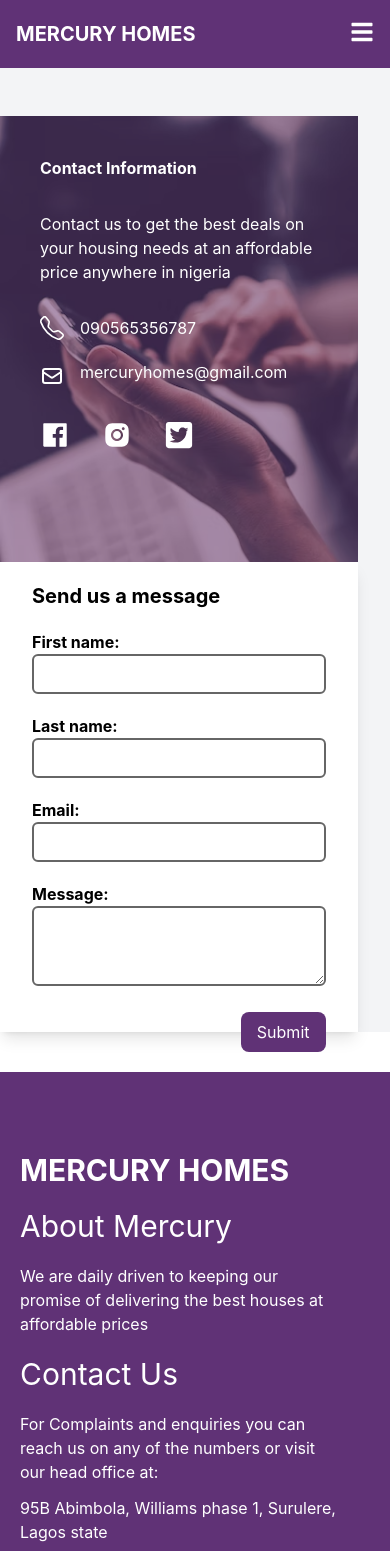
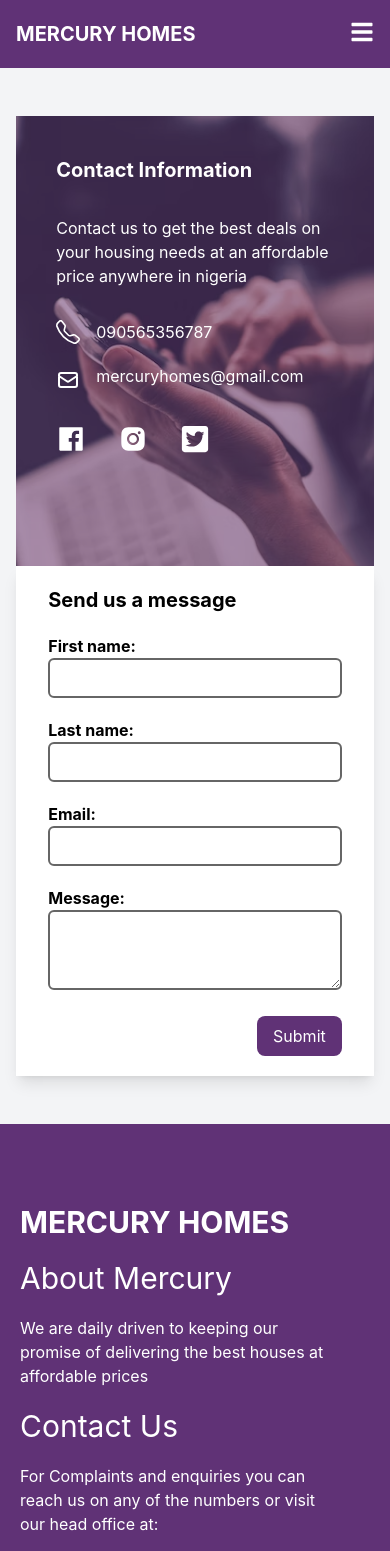
Before and after one commit to emma-junior/real-estate, a React (Create React App) app: page /contact-us in a window 390 px wide. Shown: the top 1551 px of the page. Built offline with nearby package versions, Linux system fonts and the light colour scheme.

Commit message:
made contact page responsive

```diff
--- a/src/components/About.js
+++ b/src/components/About.js
@@ -5,7 +5,7 @@ import "react-lazy-load-image-component/src/effects/blur.css";
 const About = () => {
   return (
     <>
-      <h2 className="text-[40px] lg:text-[50px] w-10/12 lg:w-3/5 text-center mx-auto font-medium mt-5">
+      <h2 className="text-[40px] lg:text-[50px] w-10/12 lg:w-3/5 text-center mx-auto font-medium ">
         We're changing the whole real estate game
       </h2>
       <div className="my-4 space-x-3 flex w-full justify-center">
--- a/src/components/Contact.js
+++ b/src/components/Contact.js
@@ -7,11 +7,11 @@ import { FaTwitterSquare } from "react-icons/fa";
 
 const Contact = () => {
   return (
-    <div className="pt-12 lg:flex w-full mx-auto justify-center ">
-      <div className="bg-contact-img w-11/12 lg:w-4/12 bg-cover text-white ">
+    <div className="py-12 lg:flex mx-auto w-11/12 justify-center ">
+      <div className="bg-contact-img lg:w-4/12 bg-cover text-white ">
         <div className="overlay px-10 pt-10 pb-28">
           <div>
-            <h2 className="font-bold">Contact Information</h2>
+            <h2 className="font-bold text-xl">Contact Information</h2>
             <p className="py-8">
               Contact us to get the best deals on your housing needs at an
               affordable price anywhere in nigeria
@@ -43,7 +43,7 @@ const Contact = () => {
         </div>
       </div>
       {/* Contact */}
-      <div className="w-11/12 lg:w-6/12 bg-white shadow-lg shadow-black-500/50 py-5">
+      <div className=" lg:w-6/12 bg-white shadow-lg shadow-black-500/50 py-5">
         <div className="lg:px-12 px-8">
           <h2 className="text-xl font-bold">Send us a message</h2>
           <div className="my-5 ">
@@ -62,9 +62,11 @@ const Contact = () => {
             <label className=" font-bold">Message:</label>
             <textarea className="w-full h-20 rounded-md border-solid border-[#666] border-2 px-2" />
           </div>
-          <button className="bg-[#603276] text-white py-2 px-4 rounded-lg hover:bg-[#9650b6] float-right">
-            Submit
-          </button>
+          <div className="flex justify-end">
+            <button className="bg-[#603276] text-white py-2 px-4 rounded-lg hover:bg-[#9650b6] ">
+              Submit
+            </button>
+          </div>
         </div>
       </div>
     </div>
--- a/src/components/Footer.js
+++ b/src/components/Footer.js
@@ -1,44 +1,52 @@
-import React from 'react'
-import {FaFacebook} from 'react-icons/fa'
-import {FaInstagram} from 'react-icons/fa'
-import {FaTwitter} from 'react-icons/fa'
+import React from "react";
+import { FaFacebook } from "react-icons/fa";
+import { FaInstagram } from "react-icons/fa";
+import { FaTwitter } from "react-icons/fa";
 
 const Footer = () => {
   return (
-    <div className="bg-[#603276] lg:flex mt-10 py-20 lg:px-28 px-5">
+    <div className="bg-[#603276] lg:flex py-20 lg:px-28 px-5">
       <div className=" text-white pr-8 mb-5 lg:mb-[4px]">
-        <h2 className='text-white text-3xl font-bold mb-5'>MERCURY HOMES</h2>
-        <h2 className='text-3xl mb-5'>About Mercury</h2>
+        <h2 className="text-white text-3xl font-bold mb-5">MERCURY HOMES</h2>
+        <h2 className="text-3xl mb-5">About Mercury</h2>
         <p>
           We are daily driven to keeping our promise of delivering the best
           houses at affordable prices
         </p>
       </div>
-      <div className='text-white pr-8'>
-        <h2 className='text-3xl mb-5'>Contact Us</h2>
-        <p className='mb-3'>
+      <div className="text-white pr-8">
+        <h2 className="text-3xl mb-5">Contact Us</h2>
+        <p className="mb-3">
           For Complaints and enquiries you can reach us on any of the numbers or
           visit our head office at:
         </p>
-        <p className='mb-3'>95B Abimbola, Williams phase 1, Surulere, Lagos state</p>
+        <p className="mb-3">
+          95B Abimbola, Williams phase 1, Surulere, Lagos state
+        </p>
         <p>Email us: mercury@gmail.com</p>
       </div>
-      <div className='text-white mt-5 flex lg:block'>
-        <div className='flex mb-5 mr-4 cursor-pointer'>
-          <p className='mr-2 lg:text-2xl'>Facebook</p>
-          <p className='mt-1 lg:text-3xl '><FaFacebook /></p>
+      <div className="text-white mt-5 flex lg:block">
+        <div className="flex mb-5 mr-4 cursor-pointer">
+          <p className="mr-2 lg:text-2xl">Facebook</p>
+          <p className="mt-1 lg:text-3xl ">
+            <FaFacebook />
+          </p>
         </div>
-        <div className='flex mb-5 mr-4 cursor-pointer'>
-          <p className='mr-2 lg:text-2xl'>Instagram</p>
-          <p className='mt-1 lg:text-3xl '><FaInstagram /></p>
+        <div className="flex mb-5 mr-4 cursor-pointer">
+          <p className="mr-2 lg:text-2xl">Instagram</p>
+          <p className="mt-1 lg:text-3xl ">
+            <FaInstagram />
+          </p>
         </div>
-        <div className='flex mb-5 mr-4 cursor-pointer'>
-          <p className='mr-2 lg:text-2xl'>Twitter</p>
-          <p className='mt-1 lg:text-3xl'><FaTwitter /></p>
+        <div className="flex mb-5 mr-4 cursor-pointer">
+          <p className="mr-2 lg:text-2xl">Twitter</p>
+          <p className="mt-1 lg:text-3xl">
+            <FaTwitter />
+          </p>
         </div>
       </div>
     </div>
   );
-}
+};
 
-export default Footer
+export default Footer;
--- a/src/components/Housing.js
+++ b/src/components/Housing.js
@@ -19,7 +19,7 @@ const Housing = () => {
   };
 
   return (
-    <div className="mt-12">
+    <div className="my-12">
       <h2 className="text-4xl mb-12 font-bold text-center">
         Available properties
       </h2>
--- a/src/pages/AboutUs.js
+++ b/src/pages/AboutUs.js
@@ -3,7 +3,7 @@ import About from "../components/About";
 
 const AboutUs = () => {
   return (
-    <div>
+    <div className="py-8">
       <About />
     </div>
   );
--- a/src/pages/ContactUs.js
+++ b/src/pages/ContactUs.js
@@ -3,8 +3,8 @@ import Contact from "../components/Contact";
 
 const ContactUs = () => {
   return (
-    <section className="bg-[#F3F4F6] h-full">
-      <div className="mx-auto">
+    <section className="bg-[#F3F4F6] h-full flex w-full justify-center">
+      <div className="">
         <Contact />
       </div>
     </section>
```
